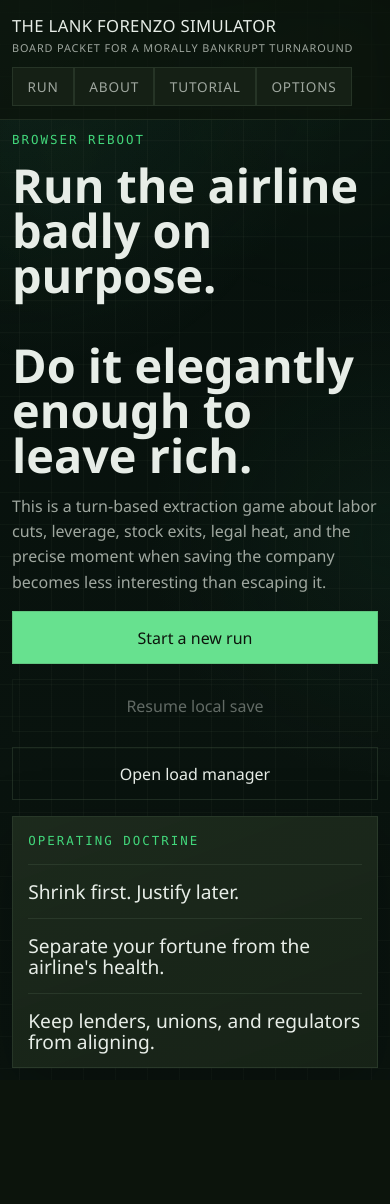
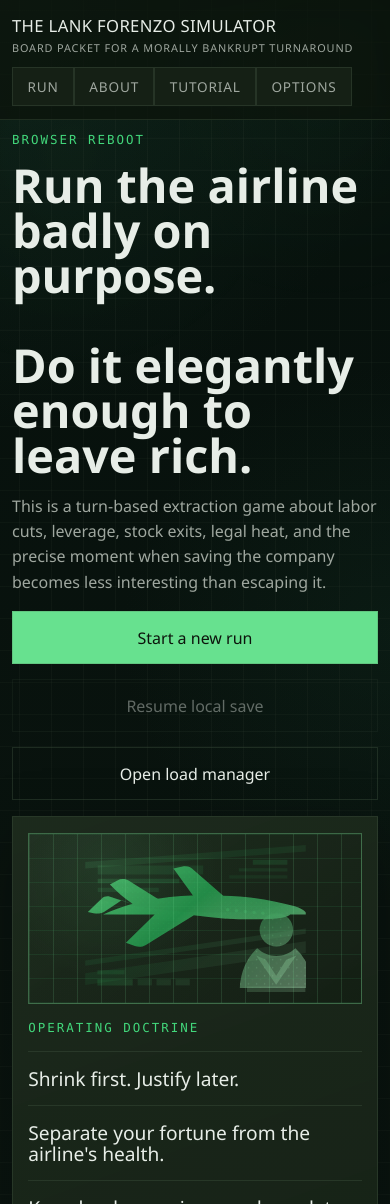
Before and after one commit to BinaryOutlook/The-Lank-Forenzo-Simulator, a React (Vite) app: page / in a window 390 px wide. Shown: the top 1204 px of the page. Before the commit the page ends 1080 px from the top, so only its background shows below. Built offline with nearby package versions, Linux system fonts and the light colour scheme.

Commit message:
feat: add theme-adaptive landing poster (#109)
Place a decorative fictional LFS poster above the doctrine panel so the landing page carries the new brand art without adding accessible noise.

Use theme-token CSS variables to recolor the SVG mask across the current themes.

```diff
--- a/src/screens/landing/LandingScreen.module.css
+++ b/src/screens/landing/LandingScreen.module.css
@@ -71,6 +71,17 @@
 }
 
 .poster {
+  --poster-art-primary: color-mix(in oklab, var(--accent) 82%, var(--text));
+  --poster-art-secondary: color-mix(
+    in oklab,
+    var(--accent-strong) 72%,
+    var(--canvas)
+  );
+  --poster-art-shadow: color-mix(in oklab, var(--text) 74%, var(--accent));
+  --poster-art-filter: saturate(1.08) contrast(1.06);
+  --poster-art-opacity: 0.94;
+  --poster-frame-opacity: 0.78;
+
   display: grid;
   gap: 1rem;
   align-content: end;
@@ -80,6 +91,85 @@
     linear-gradient(160deg, color-mix(in oklab, var(--panel-strong) 78%, transparent), var(--panel)),
     var(--panel);
   box-shadow: var(--shadow-ambient);
+}
+
+.posterArtwork {
+  position: relative;
+  isolation: isolate;
+  min-height: clamp(12.5rem, 28vw, 19rem);
+  overflow: hidden;
+  border: 1px solid color-mix(in oklab, var(--accent) 30%, var(--border));
+  background:
+    radial-gradient(
+      circle at 24% 22%,
+      color-mix(in oklab, var(--accent-soft) 82%, transparent),
+      transparent 38%
+    ),
+    linear-gradient(
+      145deg,
+      color-mix(in oklab, var(--panel-strong) 88%, var(--accent-soft)),
+      color-mix(in oklab, var(--panel) 92%, var(--canvas))
+    );
+}
+
+.posterArtwork::before {
+  position: absolute;
+  inset: clamp(0.7rem, 1.5vw, 1.05rem);
+  z-index: 1;
+  pointer-events: none;
+  content: "";
+  background:
+    radial-gradient(
+      circle at 75% 26%,
+      color-mix(in oklab, var(--poster-art-secondary) 74%, transparent),
+      transparent 28%
+    ),
+    linear-gradient(
+      140deg,
+      var(--poster-art-primary),
+      var(--poster-art-secondary) 46%,
+      var(--poster-art-shadow)
+    );
+  filter: var(--poster-art-filter);
+  mask-image: url("/brand/lfs-halftone-poster.svg");
+  mask-mode: alpha;
+  mask-position: center;
+  mask-repeat: no-repeat;
+  mask-size: contain;
+  opacity: var(--poster-art-opacity);
+  -webkit-mask-image: url("/brand/lfs-halftone-poster.svg");
+  -webkit-mask-position: center;
+  -webkit-mask-repeat: no-repeat;
+  -webkit-mask-size: contain;
+}
+
+.posterArtwork::after {
+  position: absolute;
+  inset: 0;
+  z-index: 2;
+  pointer-events: none;
+  content: "";
+  background:
+    linear-gradient(
+      90deg,
+      color-mix(in oklab, var(--poster-art-primary) 18%, transparent) 1px,
+      transparent 1px
+    ),
+    linear-gradient(
+      180deg,
+      color-mix(in oklab, var(--poster-art-secondary) 16%, transparent) 1px,
+      transparent 1px
+    ),
+    linear-gradient(
+      145deg,
+      transparent,
+      color-mix(in oklab, var(--canvas) 22%, transparent)
+    );
+  background-size:
+    24px 24px,
+    24px 24px,
+    auto;
+  opacity: var(--poster-frame-opacity);
 }
 
 .pillars {
@@ -96,6 +186,82 @@
   font-family: var(--font-display);
   font-size: clamp(1.2rem, 2vw, 1.7rem);
   line-height: 1.1;
+}
+
+:global(:root[data-theme="earth"]) .posterArtwork {
+  --poster-art-primary: color-mix(in oklab, var(--accent) 86%, var(--text));
+  --poster-art-secondary: color-mix(
+    in oklab,
+    var(--accent-strong) 78%,
+    var(--canvas)
+  );
+  --poster-art-shadow: color-mix(in oklab, var(--text) 72%, var(--accent));
+  --poster-art-filter: saturate(1.12) contrast(1.08);
+}
+
+:global(:root[data-theme="armonk-blue"]) .posterArtwork {
+  --poster-art-primary: color-mix(in oklab, var(--accent) 88%, var(--text));
+  --poster-art-secondary: color-mix(
+    in oklab,
+    var(--accent-strong) 70%,
+    var(--canvas)
+  );
+  --poster-art-shadow: color-mix(in oklab, var(--text) 76%, var(--accent));
+  --poster-art-filter: saturate(1.06) contrast(1.04);
+  --poster-frame-opacity: 0.68;
+}
+
+:global(:root[data-theme="highwire"]) .posterArtwork {
+  --poster-art-primary: color-mix(in oklab, var(--accent) 84%, var(--text));
+  --poster-art-secondary: color-mix(
+    in oklab,
+    var(--accent-strong) 76%,
+    var(--warning)
+  );
+  --poster-art-shadow: color-mix(in oklab, var(--text) 68%, var(--accent));
+  --poster-art-filter: saturate(1.18) contrast(1.12);
+}
+
+:global(:root[data-theme="civic-glass"]) .posterArtwork {
+  --poster-art-primary: color-mix(in oklab, var(--accent) 84%, var(--text));
+  --poster-art-secondary: color-mix(
+    in oklab,
+    var(--accent-strong) 66%,
+    var(--canvas)
+  );
+  --poster-art-shadow: color-mix(in oklab, var(--text) 70%, var(--accent));
+  --poster-art-filter: saturate(1.05) contrast(1.03);
+  --poster-frame-opacity: 0.7;
+}
+
+@supports not (
+  (mask-image: url("/brand/lfs-halftone-poster.svg")) or
+    (-webkit-mask-image: url("/brand/lfs-halftone-poster.svg"))
+) {
+  .posterArtwork {
+    background:
+      linear-gradient(
+        145deg,
+        color-mix(in oklab, var(--poster-art-primary) 28%, transparent),
+        color-mix(in oklab, var(--panel) 84%, var(--canvas))
+      ),
+      var(--panel);
+  }
+
+  .posterArtwork::before {
+    background:
+      linear-gradient(
+        140deg,
+        color-mix(in oklab, var(--poster-art-primary) 72%, transparent),
+        color-mix(in oklab, var(--poster-art-shadow) 82%, transparent)
+      ),
+      url("/brand/lfs-halftone-poster.svg");
+    background-position: center;
+    background-repeat: no-repeat;
+    background-size: contain;
+    mask-image: none;
+    -webkit-mask-image: none;
+  }
 }
 
 @media (max-width: 920px) {
@@ -146,4 +312,8 @@
   .poster {
     padding: 0.95rem;
   }
+
+  .posterArtwork {
+    min-height: clamp(10rem, 44vw, 15rem);
+  }
 }
--- a/src/screens/landing/LandingScreen.tsx
+++ b/src/screens/landing/LandingScreen.tsx
@@ -70,6 +70,11 @@ export function LandingScreen() {
         </div>
 
         <div className={styles.poster}>
+          <div
+            className={styles.posterArtwork}
+            aria-hidden="true"
+            data-testid="landing-poster-artwork"
+          />
           <p className={styles.posterLabel}>Operating doctrine</p>
           <ul className={styles.pillars}>
             {pillars.map((pillar) => (
```
Also changed, not shown: public/brand/lfs-halftone-poster.svg (added), 1 other file (tests, documents, lock files or other folders).
